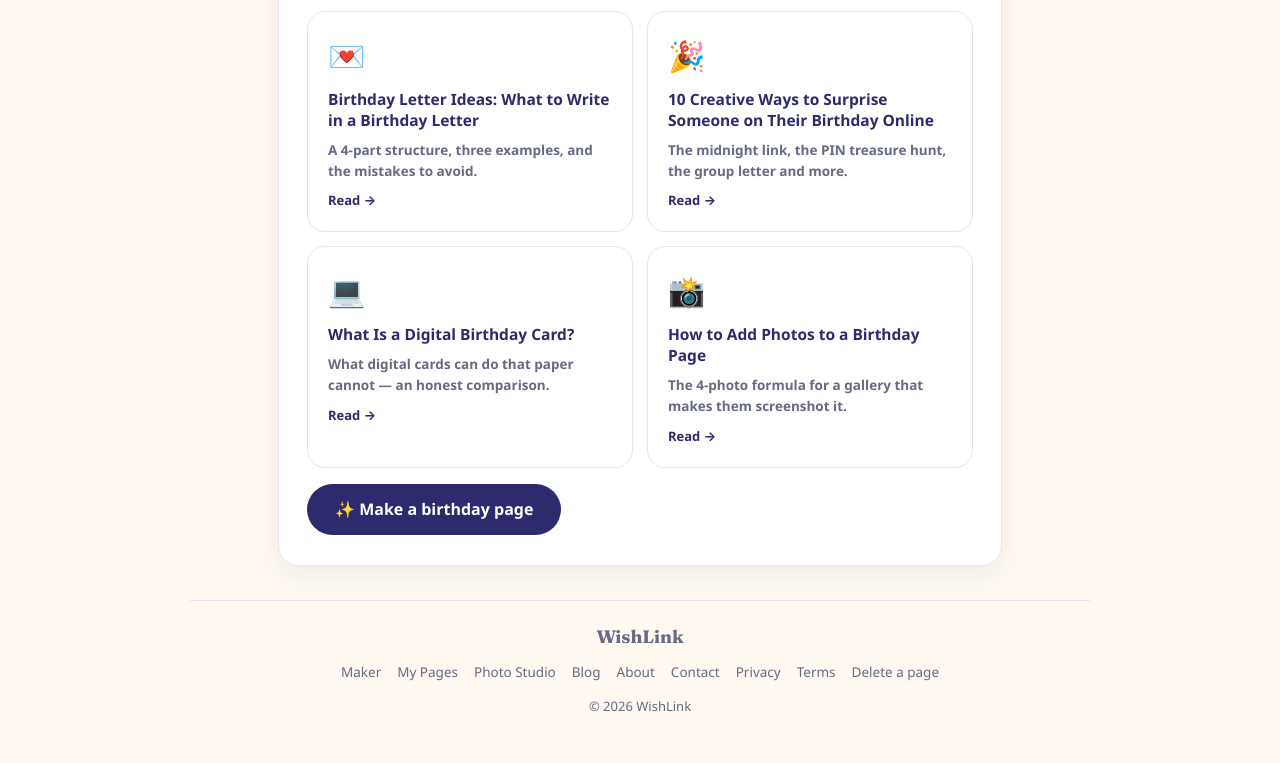
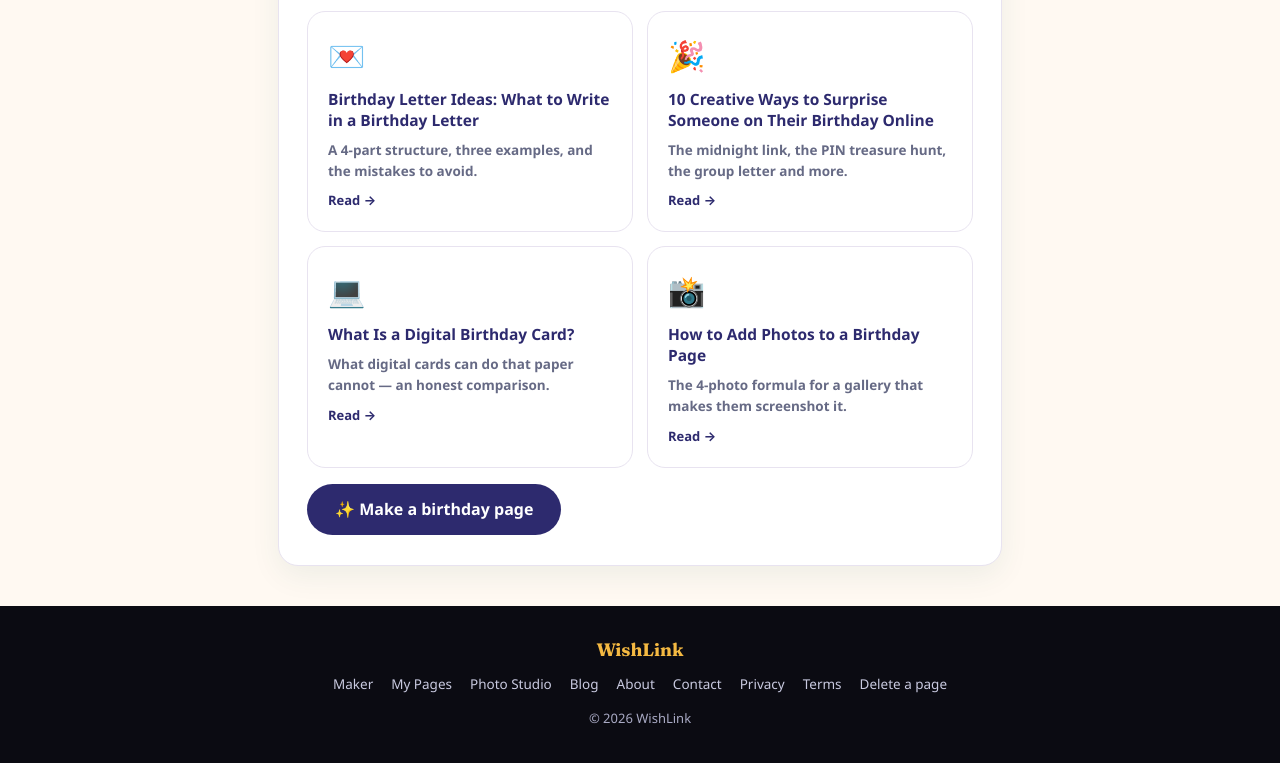
Before and after one commit to earnhalal/wishlink-site, a website: page blog.html in a window 1280 px wide. Shown: the part 475-1238 px from the top of the page. Drawn offline with Linux system fonts and the light colour scheme.

Commit message:
Black footer across the site; footer links wrap cleanly (fixes delete-page overflow)

```diff
--- a/blog.html
+++ b/blog.html
@@ -48,9 +48,10 @@ body{font-family:'Segoe UI',system-ui,-apple-system,sans-serif;background:var(--
 .postcard b{display:block;margin:9px 0 5px;font-size:15.5px;line-height:1.35}
 .postcard p{color:var(--mut);font-size:13.5px;line-height:1.55}
 .postcard .more{color:var(--teal);font-weight:700;font-size:13px;margin-top:9px;display:block}
-footer{max-width:900px;margin:34px auto 0;padding:22px 18px 34px;text-align:center;color:var(--mut);font-size:13px;border-top:1.5px solid var(--line)}
-.footlinks a{color:var(--mut);text-decoration:none;margin:0 8px;font-size:13.5px;line-height:2.1}
-.footlinks a:hover{color:var(--indigo);text-decoration:underline}
+footer{background:#0B0B12;margin-top:40px;padding:30px 18px 36px;text-align:center;color:#A9AAC4;font-size:13px}
+.footlinks{display:flex;flex-wrap:wrap;justify-content:center;gap:4px 18px}
+.footlinks a{color:#C9CAE0;text-decoration:none;font-size:13.5px;line-height:2}
+.footlinks a:hover{color:#F4B942;text-decoration:underline}
 .wishbox{background:var(--bg2);border:1.5px dashed var(--teal);border-radius:14px;padding:14px 18px;margin:10px 0;font-size:15px}
 @media(max-width:640px){.nav{display:none}}
 </style>
@@ -82,7 +83,7 @@ footer{max-width:900px;margin:34px auto 0;padding:22px 18px 34px;text-align:cent
 
 </div></main>
 <footer>
-  <p style="margin:0 0 6px"><b style="color:var(--indigo);font-family:'Fraunces',serif;font-size:18px">WishLink</b></p>
+  <p style="margin:0 0 6px"><b style="color:#F4B942;font-family:'Fraunces',serif;font-size:18px">WishLink</b></p>
   <p class="footlinks"><a href="/">Maker</a><a href="/my.html">My Pages</a><a href="/studio.html">Photo Studio</a><a href="/blog.html">Blog</a><a href="/about.html">About</a><a href="/contact.html">Contact</a><a href="/privacy.html">Privacy</a><a href="/terms.html">Terms</a><a href="/delete.html">Delete a page</a></p>
   <p style="margin-top:10px">© 2026 WishLink</p>
 </footer>
```
Also changed, not shown: about.html (+5 -4 lines), blog-add-photos-to-birthday-page.html (+5 -4 lines), blog-birthday-letter-ideas.html (+5 -4 lines), blog-birthday-wishes-for-best-friend.html (+5 -4 lines), blog-creative-online-birthday-surprises.html (+5 -4 lines), blog-how-to-make-a-birthday-surprise-page.html (+5 -4 lines), blog-what-is-a-digital-birthday-card.html (+5 -4 lines), contact.html (+5 -4 lines), delete.html (+5 -4 lines), index.html (+5 -4 lines), my.html (+5 -4 lines), privacy.html (+5 -4 lines), studio.html (+2 -2 lines), terms.html (+5 -4 lines).
